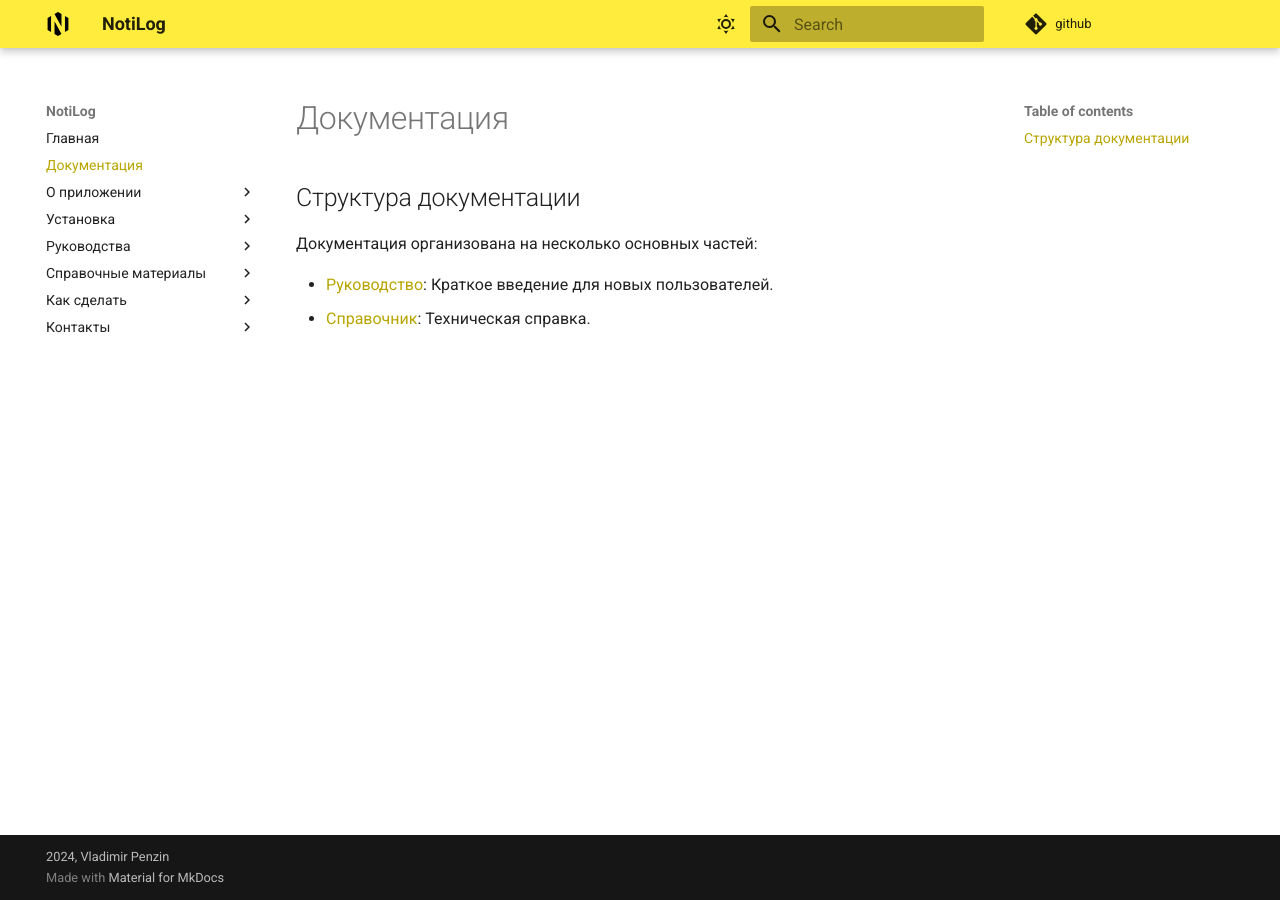
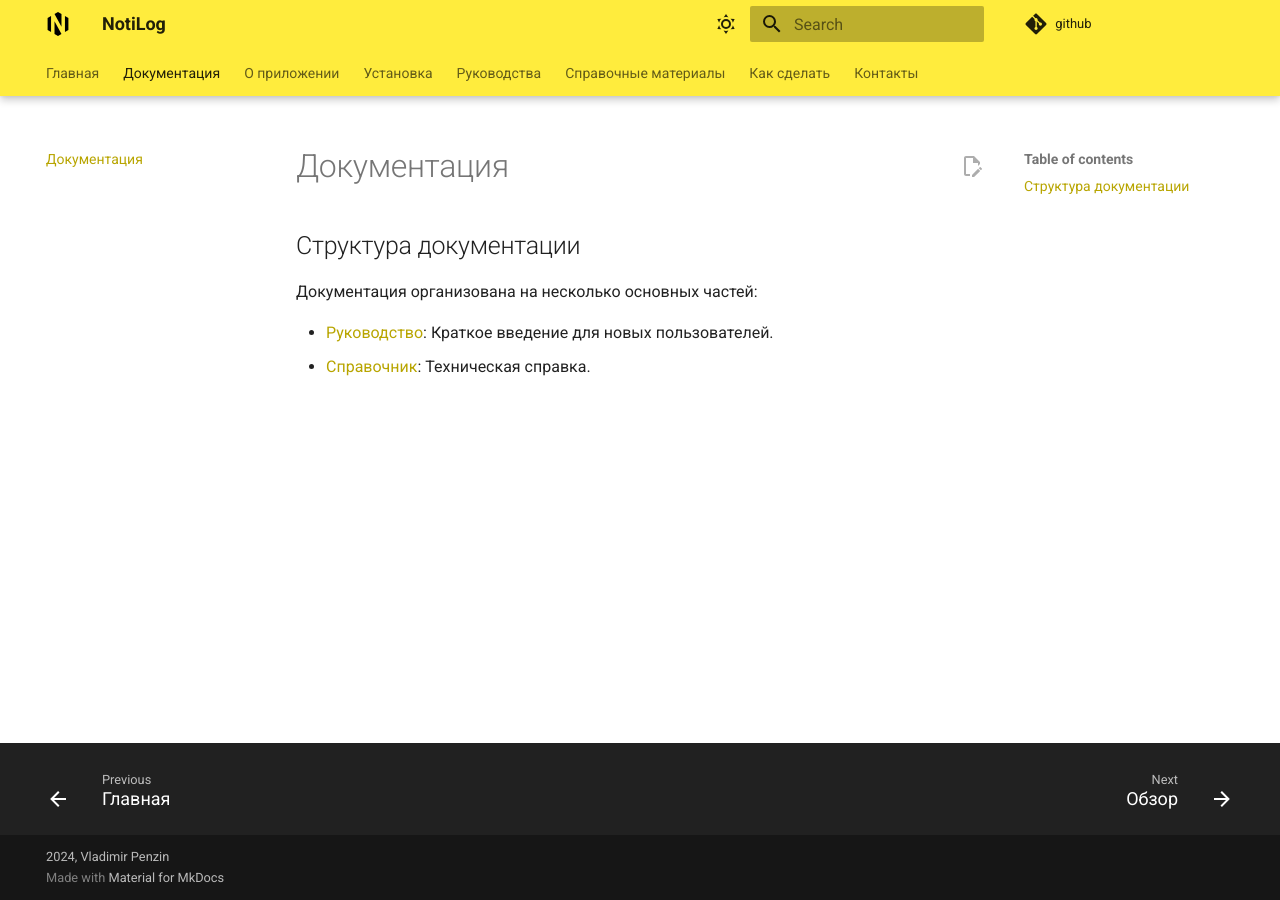
Before and after one commit to ForceFledgling/Notilog, an MkDocs documentation site: the page built from docs/docs/index.md, in a window 1280 px wide. Built offline with MkDocs 1.6.1 and Material for MkDocs 9.7.7, drawn with Linux system fonts in a browser that asks for light colours; comment, search, counter and statistics services are not loaded.

Commit message:
Обновил mkdocs - добавил фичи

```diff
--- a/mkdocs.yml
+++ b/mkdocs.yml
@@ -4,6 +4,7 @@ site_author: Vladimir Penzin
 site_url: https://www.notilog.ru/
 repo_url: https://github.com/ForceFledgling/notilog
 repo_name: github
+edit_uri: blob/main/docs/
 copyright: 2024, Vladimir Penzin
 
 extra:
@@ -17,6 +18,15 @@ theme:
   favicon: assets/images/favicon.ico
   logo: assets/images/logo.svg
   custom_dir: docs/overrides
+  features:
+    - content.action.edit  # кнопка редактирования
+    - navigation.tabs  # меню
+    - navigation.tabs.sticky  # меню - прибиваем к верху
+    - navigation.path  # отображение якорей для мобильных устройств
+    - navigation.prune  # обрезка навигационных элементов
+    - navigation.footer  # навигация в футере
+    - navigation.instant  # переходы по внутр. ссылкам без полной перезагрузки страницы
+    - navigation.instant.prefetch  # эксп. функция для предзагрузки страниц
   palette:
     # Light mode
     - media: "(prefers-color-scheme: light)"
```
